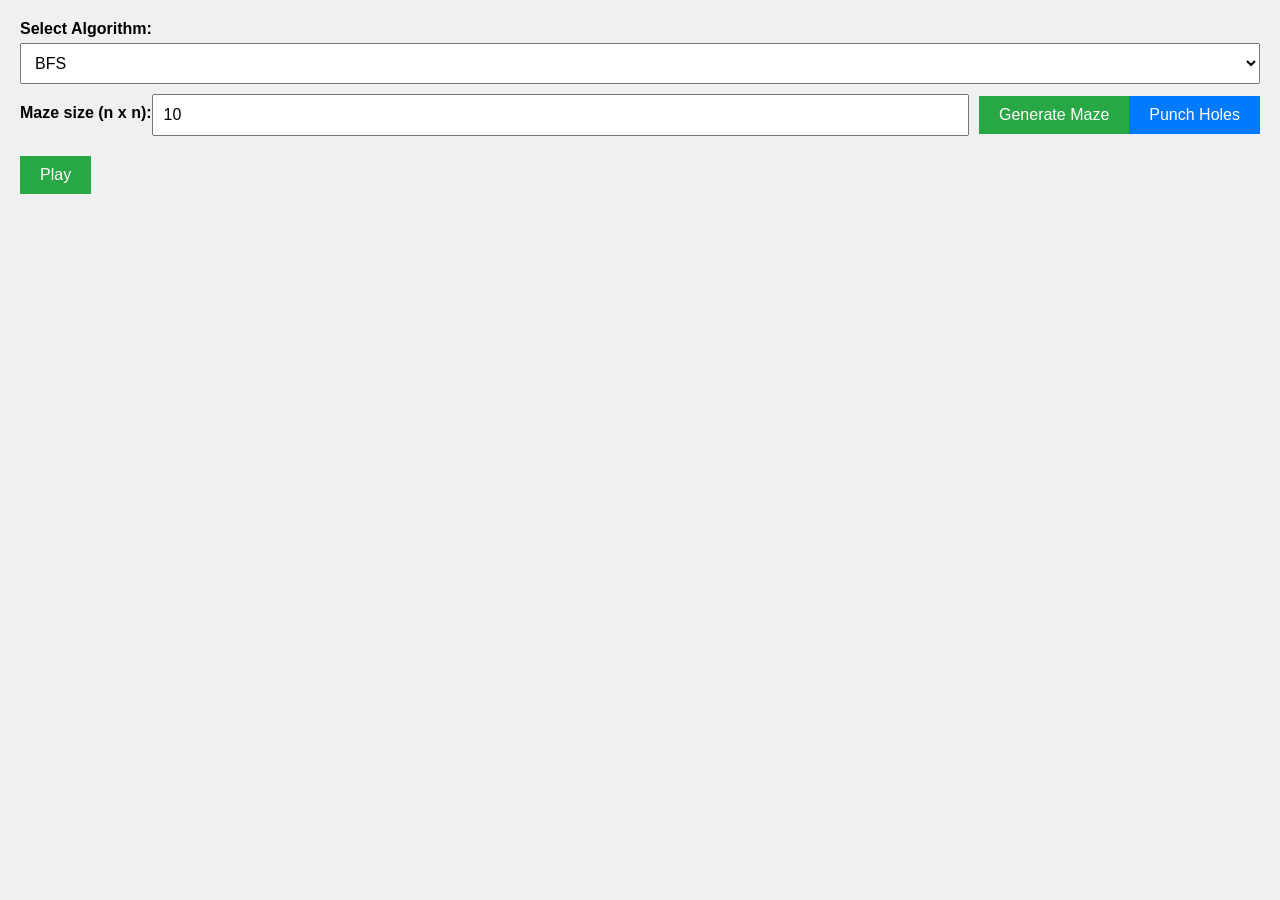
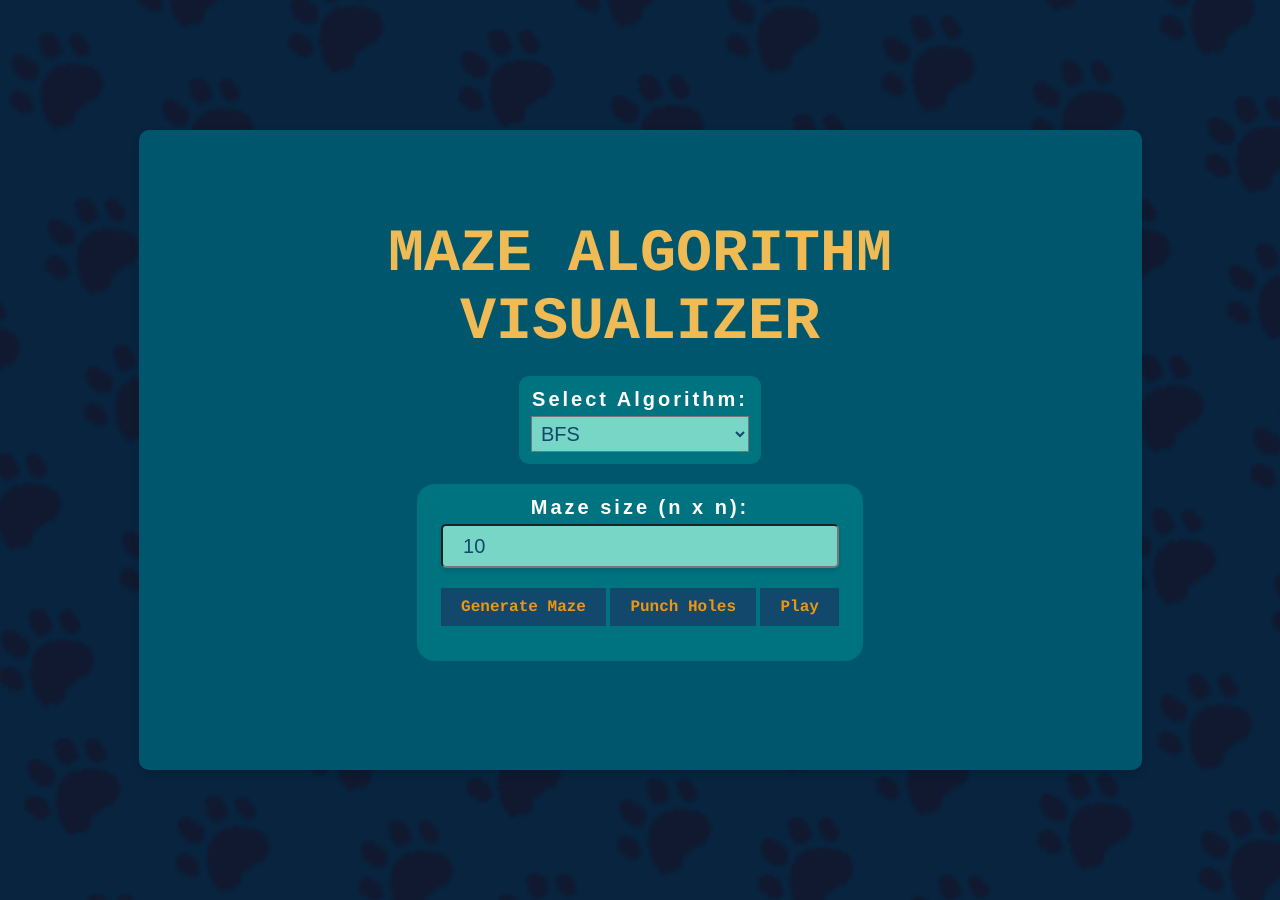
Before and after one commit to JG8203/p5mazeintsy, a website with bundled scripts: page index.html in a window 1280 px wide. Before the commit the page ends 800 px from the top, so only its background shows below. Built offline with nearby package versions, Linux system fonts and the light colour scheme; files whose address does not match are found by name.

Commit message:
display ui
RAAAHHH

```diff
--- a/index.html
+++ b/index.html
@@ -7,6 +7,11 @@
     <title>Your p5.js Sketch</title>
 </head>
 <body>
+
+    <!-- Maze size input and generate button -->     <!-- Existing play button -->
+
+    <div class = "container">
+        <div class="title">MAZE ALGORITHM VISUALIZER</div>
         <!-- Existing dropdown for selecting algorithm -->
         <div class="dropdown">
             <label for="algorithm">Select Algorithm:</label>
@@ -19,19 +24,15 @@
                 <option value="trueRandomWalk">True Random Walk</option>
             </select>
         </div>
-
-    <!-- Maze size input and generate button -->
         <div class="maze-controls">
             <label for="mazeSize">Maze size (n x n):</label>
             <input type="number" id="mazeSize" min="2" value="10">
             <button id="generate">Generate Maze</button>
             <button id="punchHoles">Punch Holes</button>
-<!--         <input type="checkbox" id="instantGeneration" name="instantGeneration">
-        <label for="instantGeneration">Instant Generation</label> -->
+            <button id="play">Play</button>
+        </div>
     </div>
 
-    <!-- Existing play button -->
-    <button id="play">Play</button>
 
     <!-- Scripts -->
     <script src="node_modules/p5/lib/p5.js"></script>
--- a/maze.js
+++ b/maze.js
@@ -6,7 +6,7 @@ const sketch = (p) => {
     let mazeController;
 
     p.setup = function() {
-        let canvas = p.createCanvas(900, 900);
+        let canvas = p.createCanvas(570, 570);
         canvas.id('myCanvas');
         const initialSize = 10;
         initializeMaze(initialSize);
--- a/style.css
+++ b/style.css
@@ -8,64 +8,111 @@
 /* Global Styles */
 body {
     font-family: Arial, sans-serif;
-    background-color: #f0f0f0;
-    padding: 20px;
+    background-color: #16232A;
+    display: flex;
+    justify-content: center;
+    align-items: center;
+    background-image: url('WALLPAPER.png');
+    background-size: cover;
+    background-repeat: no-repeat;
+    height: 100vh;
+    margin: 50px;
+}
+
+.title {
+    color: #F0BA55;
+    text-align: center;
+    font-family:  Courier, monospace;
+    font-size: 60px;
+    font-weight: bold;
+    margin-bottom: 20px;
 }
 
 /* Dropdown Styles */
 .dropdown {
-    margin-bottom: 10px;
+    padding: 12px 12px;
+    border-radius: 10px;
+    background-color: #007380;
+    transition: background-color 0.3s;
+    cursor: no-drop;
+    text-align: center;
+    margin-bottom: 20px;
 }
 
 label {
     font-weight: bold;
     display: block;
+    font-size: 20px;
     margin-bottom: 5px;
+    color: white;
+    letter-spacing: 3px;
 }
 
 select {
     width: 100%;
-    padding: 10px;
-    font-size: 16px;
+    padding: 5px;
+    font-size: 20px;
+    background-color: #78D6C6;
+    color: #12486B;
 }
 
 /* Maze Controls Styles */
 .maze-controls {
+    padding: 12px 24px;
+    border-radius: 18px;
+    background-color: #007380;
+    transition: background-color 0.3s;
+    cursor: pointer;
+    text-align: center;
+    margin-bottom: 30px;
+}
+
+.container{
     display: flex;
+    flex-direction: column;
     align-items: center;
-    margin-bottom: 20px;
+    background-color: #00576D;
+    padding: 90px;
+    border-radius: 10px;
+    box-shadow: 0 4px 8px rgba(0, 0, 0, 0.1);
+    width: 85%;
+    height: 80%;
+
 }
 
 #mazeSize {
-    flex-grow: 1;
-    padding: 10px;
-    font-size: 16px;
-    margin-right: 10px;
+    background-color: #78D6C6;
+    color: #12486B;
+    font-size: 20px;
+    padding: 20px;
+    border-radius: 5px;
+    box-shadow: 0 4px 4px rgba(0,0,0,0.1);
+    width: 100%;
+    height: 10%;
+    display: flex;
+    margin-bottom: 20px;
 }
 
 /* Button Styles */
 /* Button Styles */
-#play, #punchHoles, #generate {
+#play, #punchHoles, #generate{
     padding: 10px 20px;
     font-size: 16px;
-    color: #fff;
+    color: black;
     border: none;
     cursor: pointer;
+    color: #EC9517;
 }
 
+
 #play, #generate {
-    background-color: #28a745;
+    font-family:  Courier, monospace;
+    font-weight: bold;
+    background-color: #12486B ;
 }
 
 #punchHoles {
-    background-color: #007bff;
+    font-family:  Courier, monospace;
+    font-weight: bold;
+    background-color: #12486B;
 }
-
-/* Canvas Styles */
-#myCanvas {
-    display: block;
-    margin: 0 auto; /* Horizontally center the canvas */
-    max-width: 100%; /* Ensure the canvas doesn't exceed the width of its container */
-    width: 80%; /* Set the desired width for the canvas */
-    height: auto; /* Allow the canvas to adjust its height proportionally */
-}
```
Also changed, not shown: WALLPAPER.png (added). Lines whose indentation alone changed are shown as unchanged.
